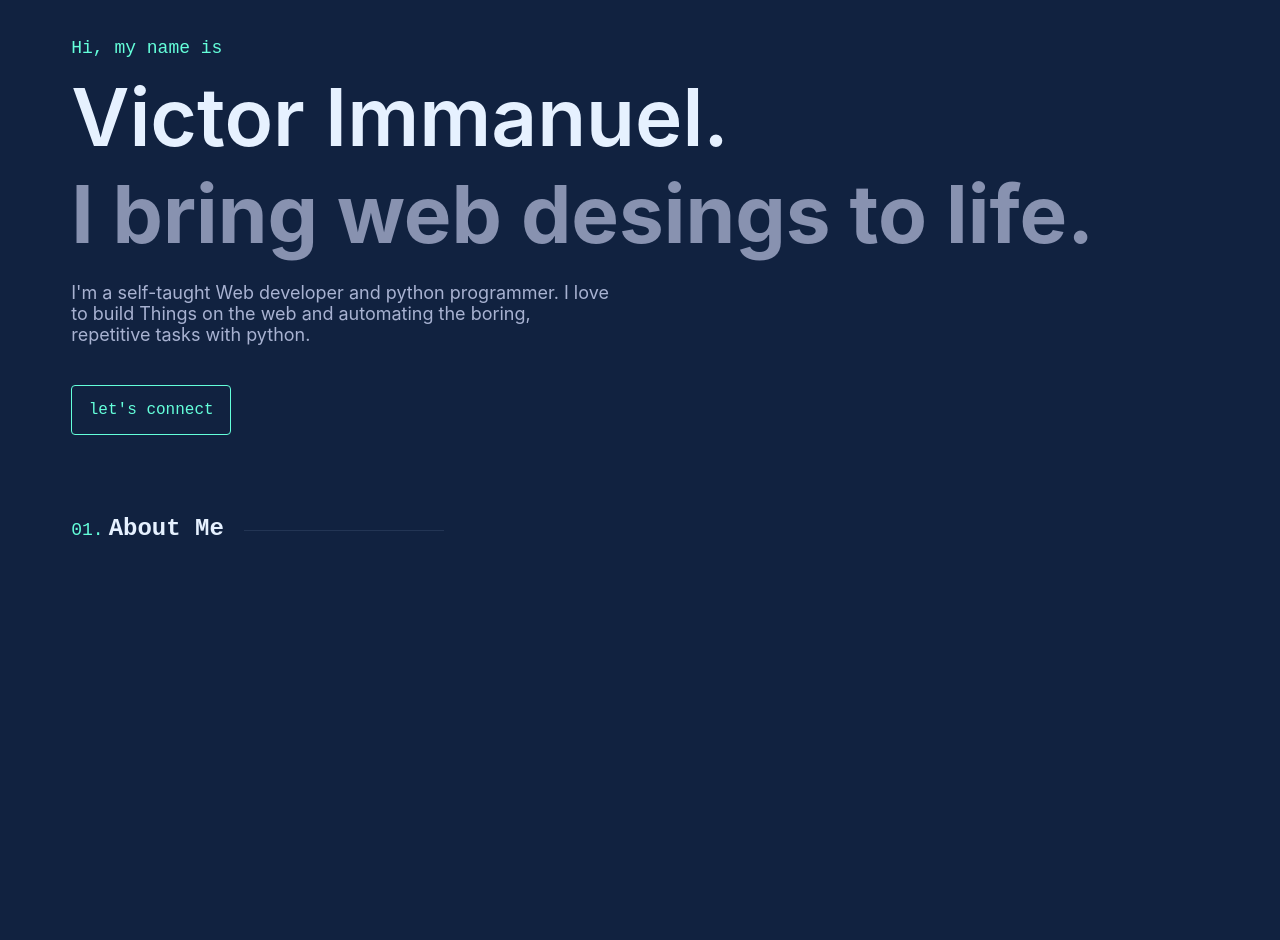
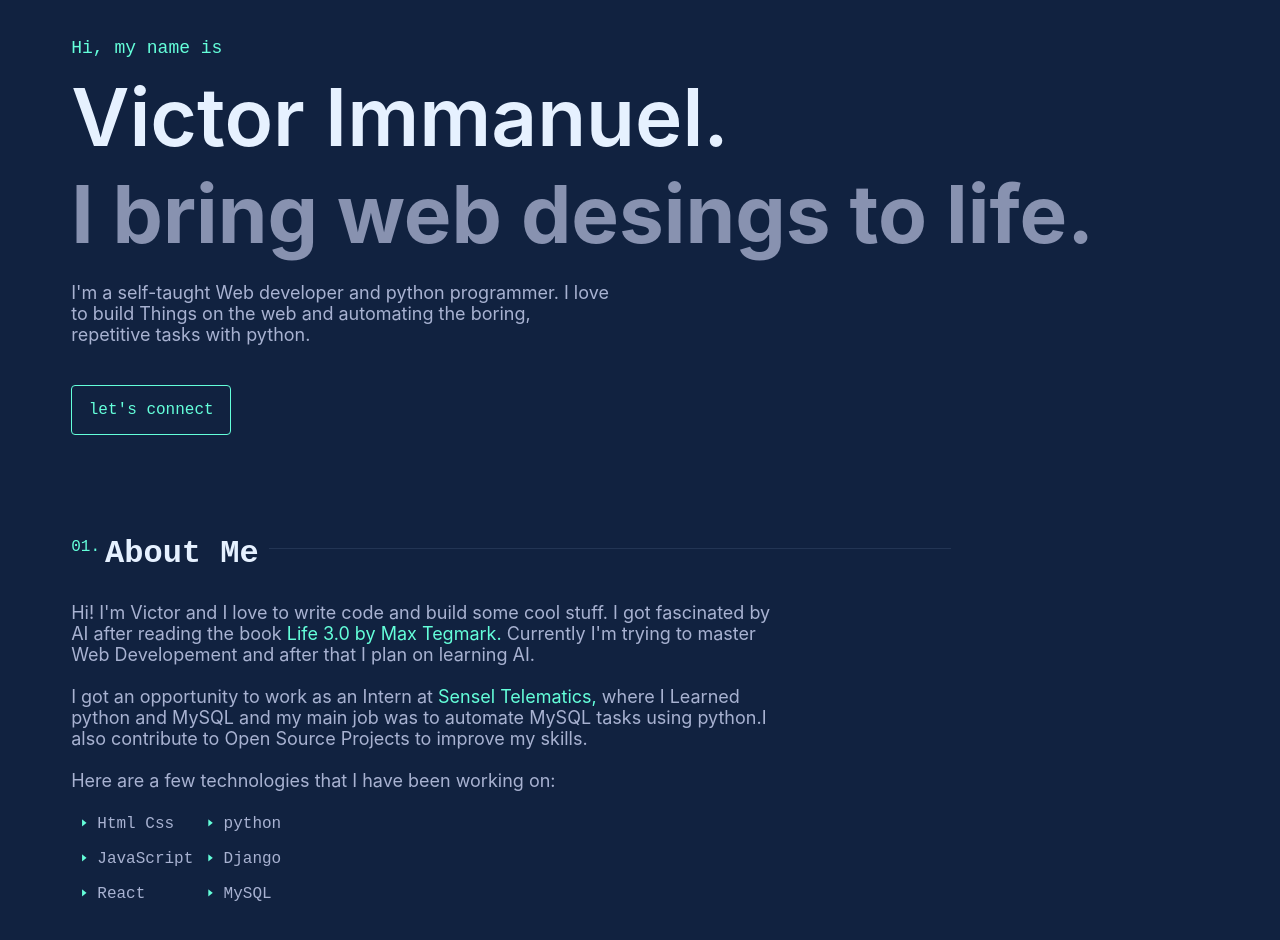
Before and after one commit to victorchrollo14/NewPortfolio, a plain HTML site: page index.html in a window 1280 px wide. Shown: the part 70-1010 px from the top of the page. Before the commit the page ends 800 px from the top, so only its background shows below. Drawn offline with Linux system fonts and the light colour scheme.

Commit message:
add about me section complete excluding Image

```diff
--- a/index.html
+++ b/index.html
@@ -56,8 +56,37 @@
         </a>
     </section>
     <!-- End of hero section -->
-    <section id="about-me">
+    <section id="About-me" class="about-me">
         <h2 class=" sub-heading numbering">About Me</h2>
+        <div class="about-me-des description">
+          Hi! I'm Victor and I love to write code and build some cool stuff.
+          I got fascinated by AI after reading the book
+          <mark class="green-text text-underline">Life 3.0 by Max Tegmark.</mark>
+          Currently I'm trying to master Web Developement
+          and after that I plan on learning AI.<br><br>
+          I got an opportunity to work as an Intern at
+          <a href="https://www.sensel.in/" class="green-text text-underline">Sensel Telematics,</a>
+          where I Learned python and MySQL and my main job was to automate MySQL tasks using python.I also
+          contribute to Open Source Projects to improve my skills.<br><br>
+          Here are a few technologies that I have been working on:
+        </div>
+        <div class="tech-stack">
+          <ol>
+            <li>Html Css</li>
+            <li>JavaScript</li>
+            <li>React</li>
+          </ol>
+          <ol>
+            <li>python</li>
+            <li>Django</li>
+            <li>MySQL</li>
+          </ol>
+        </div>
+        <div class="frame">
+          <div class="image">
+            <img src="" alt="" srcset="">
+          </div>
+        </div>
     </section>
     </div>
     <script src="app.js"></script>
--- a/style.css
+++ b/style.css
@@ -155,14 +155,9 @@ body {
         margin: 0 0 20px 0;
     }
 
-    .green-text {
-        color: var(--green);
-    }
-
-
     /* Hero section */
     .hero {
-        margin: 50px 0 80px 0;
+        margin: 50px 0 100px 0;
     }
 
     .hero h1 {
@@ -187,12 +182,6 @@ body {
         margin: 0;
     }
 
-    .hero .description {
-        color: var(--light-slate);
-        font-family: var(--font-sans);
-        font-size: var(--fz-lg);
-    }
-
     .des {
         max-width: 540px;
         margin: 20px 0;
@@ -207,32 +196,67 @@ body {
     .sub-heading {
         font-family: var(--font-mono);
         font-weight: var(--fw-semi-bold);
+        font-size: clamp(20px, 5vw, var(--fz-heading));
         color: var(--white);
         display: flex;
         flex-direction: row;
         width: inherit;
+        white-space: nowrap;
+        margin: 0 0 30px 0;
     }
 
     .numbering::before {
         counter-increment: section 1;
         content: "0" counter(section) ".";
-
         font-family: var(--font-mono);
         font-weight: var(--fw-regular);
-        font-size: var(--fz-lg);
+        font-size: clamp(var(--fz-md), 5vw, var(--fz-sub-heading));
         color: var(--green);
-        margin: 5px 5px 0 0;
+        margin: 3px 5px 0 0;
     }
 
     .numbering::after {
         content: "";
         display: block;
-        height: 0.5px;
+        height: 1px;
+        width: clamp(100px, 60%, 800px);
+        position: relative;
+        top: 13px;
+        margin: 0 0 0 10px;
+        background: var(--lightest-navy);
+    }
+
+    .about-me {
+        margin: 30px 0;
+    }
+
+    .about-me .about-me-des {
+        max-width: 700px;
+        margin: 20px 0;
+    }
+
+    .about-me .tech-stack {
         width: 200px;
-        position: relative;
-        margin: 0 0 0 20px;
-        top: 15px;
-        background: var(--lightest-navy);
+        margin: 0 0 0 10px;
+        display: flex;
+        justify-content: space-between;
+        font-family: var(--fz-xxs);
+        color: var(--light-slate);
+    }
+
+    .about-me .tech-stack ol {
+        width: max-content;
+    }
+
+    .about-me .tech-stack li {
+        margin: 0 0 8px 0;
+    }
+
+    .about-me .tech-stack li::before {
+        content: "\1F892";
+        color: var(--green);
+        margin: 0 10px 0 0;
+
     }
 
     /* Repeated classes */
@@ -259,4 +283,21 @@ body {
         color: var(--green);
         transition: var(--tr-linear);
     }
+
+    .green-text {
+        color: var(--green);
+        background: transparent;
+        text-decoration: none;
+    }
+
+    .text-underline:hover {
+        text-decoration: underline;
+    }
+
+    .description {
+        color: var(--light-slate);
+        font-family: var(--font-sans);
+        font-size: clamp(16px, 4vw, var(--fz-lg));
+    }
+
 }
```
